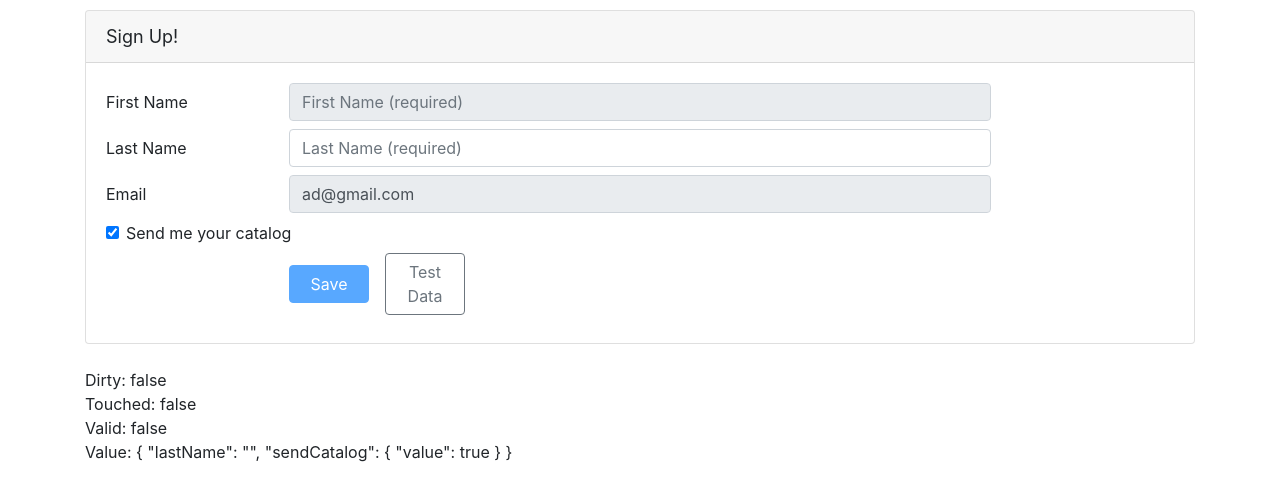
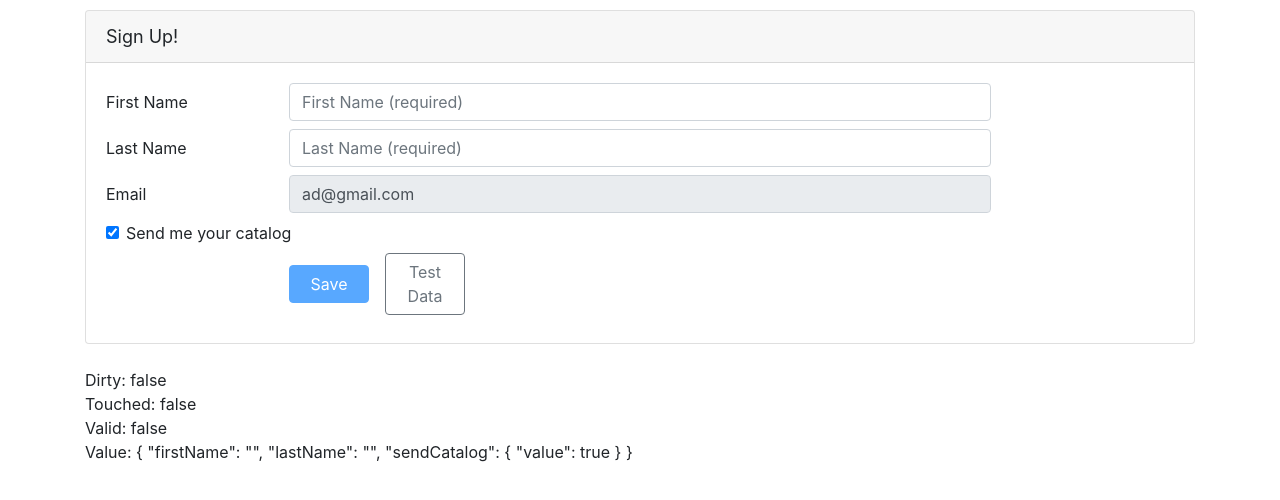
Before and after one commit to yadavsudhir405/angular-form, an Angular app in the folder Demo-Start/: page / in a window 1280 px wide. Shown: the top 500 px of the page. Built offline with nearby package versions, Linux system fonts and the light colour scheme.

Commit message:
Use FormGroup builder to build formGroup object using 3 style of formGroupbuilder second items of array would be validation,being empty for now

```diff
--- a/Demo-Start/src/app/customers/customer.component.ts
+++ b/Demo-Start/src/app/customers/customer.component.ts
@@ -16,9 +16,9 @@ export class CustomerComponent implements OnInit {
 
   ngOnInit() {
     this.customerFormGroup = this.formBuilder.group({
-      firstName: {value: '', disabled: true},
-      lastName: {value: '', disabled: false},
-      email: {value: 'ad@gmail.com', disabled: true},
+      firstName: [''],
+      lastName: [{value: '', disabled: false}],
+      email: [{value: 'ad@gmail.com', disabled: true}],
       sendCatalog: {value: true},
     });
   }
```
